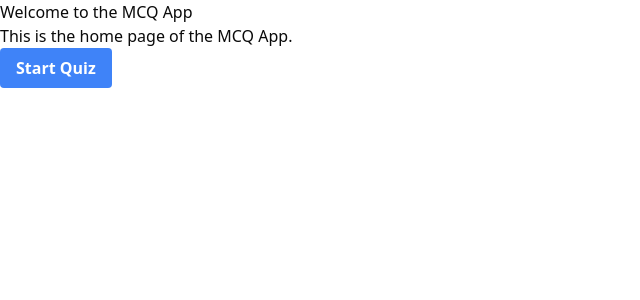
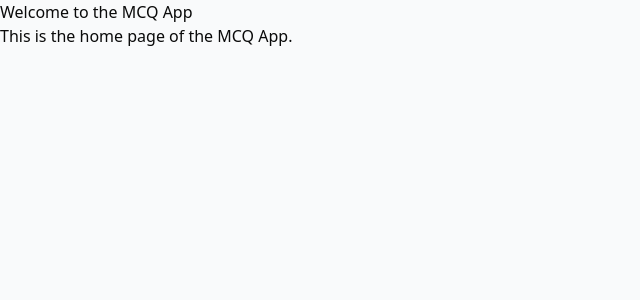
Before and after one commit to AdamKhelladi/MedTest, a Next.js app: page / in a window 1280 px wide. Shown: the top 300 px of the page, without its empty margins (0-640 px from the left). Built offline with nearby package versions, Linux system fonts and the light colour scheme.

Commit message:
Start Hove componetn

```diff
--- a/app/Options/page.tsx
+++ b/app/Options/page.tsx
@@ -48,7 +48,7 @@ export default function page() {
       <Container>
         <section className="flex flex-col justify-center items-center text-center mb-10 gap-6 px-4">
           <h1 className="text-3xl font-extrabold md:text-4xl lg:text-5xl text-gray-900">
-            Welcome to <span className="text-cyan-600">MCQs </span>TEST
+            Welcome to <span className="text-sky-600">MCQs </span>TEST
           </h1>
           <p className="text-base font-medium text-gray-600 max-w-xl">
             An interactive MCQ platform designed to help you practice, assess,
--- a/app/page.tsx
+++ b/app/page.tsx
@@ -2,15 +2,18 @@ import Link from "next/link";
 
 export default function Home() {
   return (
-    <div>
+    <div className="bg-gray-50 min-h-screen">
       <h1>Welcome to the MCQ App</h1>
       <p>This is the home page of the MCQ App.</p>
 
-      <Link href={"/Options"}>
-        <button className="bg-blue-500 hover:bg-blue-700 text-white font-bold py-2 px-4 rounded">
-          Start Quiz
-        </button>
-      </Link>
+
     </div>
   );
 }
+
+
+// <Link href={"/Options"}>
+//   <button className="bg-blue-500 hover:bg-blue-700 text-white font-bold py-2 px-4 rounded">
+//     Start Quiz
+//   </button>
+// </Link>
```
